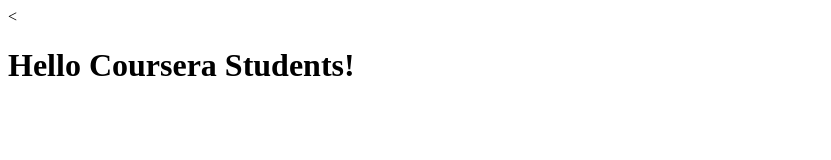
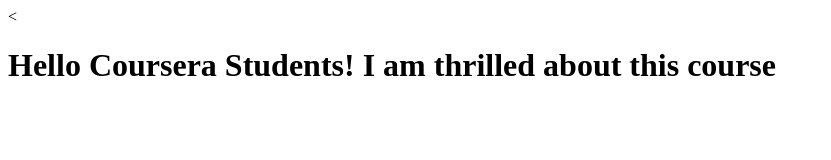
Before and after one commit to omarlatorre/coursera-test, a plain HTML site: page index.html in a window 1280 px wide. Shown: the whole page, without its empty margins (0-831 px from the left). Drawn offline with Linux system fonts and the light colour scheme.

Commit message:
Next version of web file.

```diff
--- a/index.html
+++ b/index.html
@@ -5,6 +5,6 @@
     <title>Hello Coursera</title>
   </head>
   <body>
-    <<h1>Hello Coursera Students!</h1>
+    <<h1>Hello Coursera Students! I am thrilled about this course</h1>
   </body>
 </html>
```
